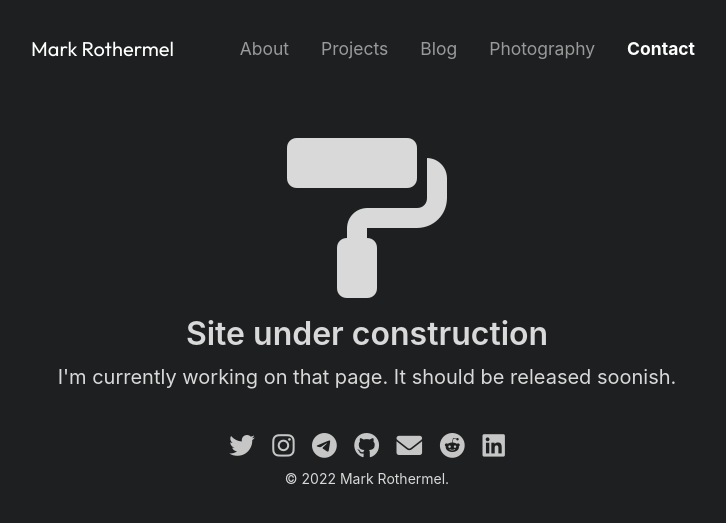
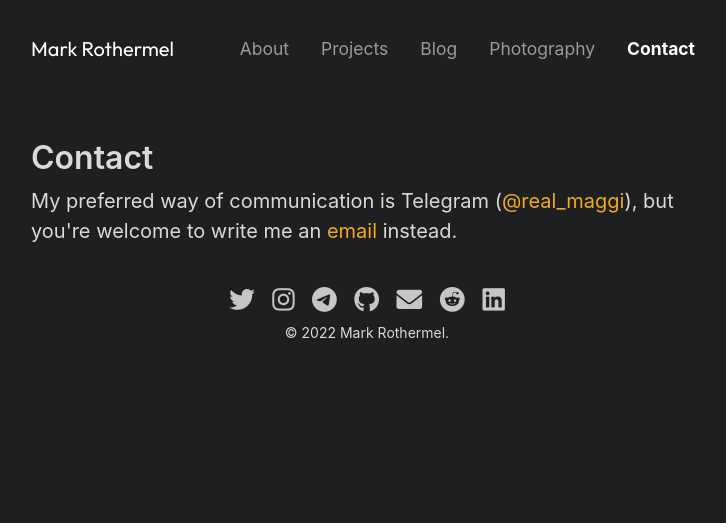
Before and after one commit to MaggiR/rothermel.me, a Jekyll site: the page built from collections/_pages/contact.html, in a window 1280 px wide. Shown: the top 523 px of the page, without its empty margins (273-999 px from the left). Built offline with Jekyll 4.4.1, drawn with Linux system fonts in a browser that asks for light colours.

Commit message:
Add contact

```diff
--- a/_config.yml
+++ b/_config.yml
@@ -12,7 +12,7 @@ paginate: 10
 paginate_path: "/blog/page:num/"
 
 # Custom vars
-version: 0.4.1
+version: 1.0.0
 
 # Gems
 plugins:
--- a/collections/_pages/contact.html
+++ b/collections/_pages/contact.html
@@ -1,4 +1,11 @@
 ---
-layout: construction
+layout: default
 title: Contact &middot; Mark Rothermel
 ---
+
+<h1>Contact</h1>
+
+<p>My preferred way of communication is Telegram
+  (<a href="https://t.me/real_maggi" target="_blank">@real_maggi</a>), but you're welcome to write me an
+  <a href="mailto:spam@rothermel.me" onmousedown="this.href=this.href.replace('spam', 'mark')">email</a>
+  instead.</p>
```
Also changed, not shown: README.md.
